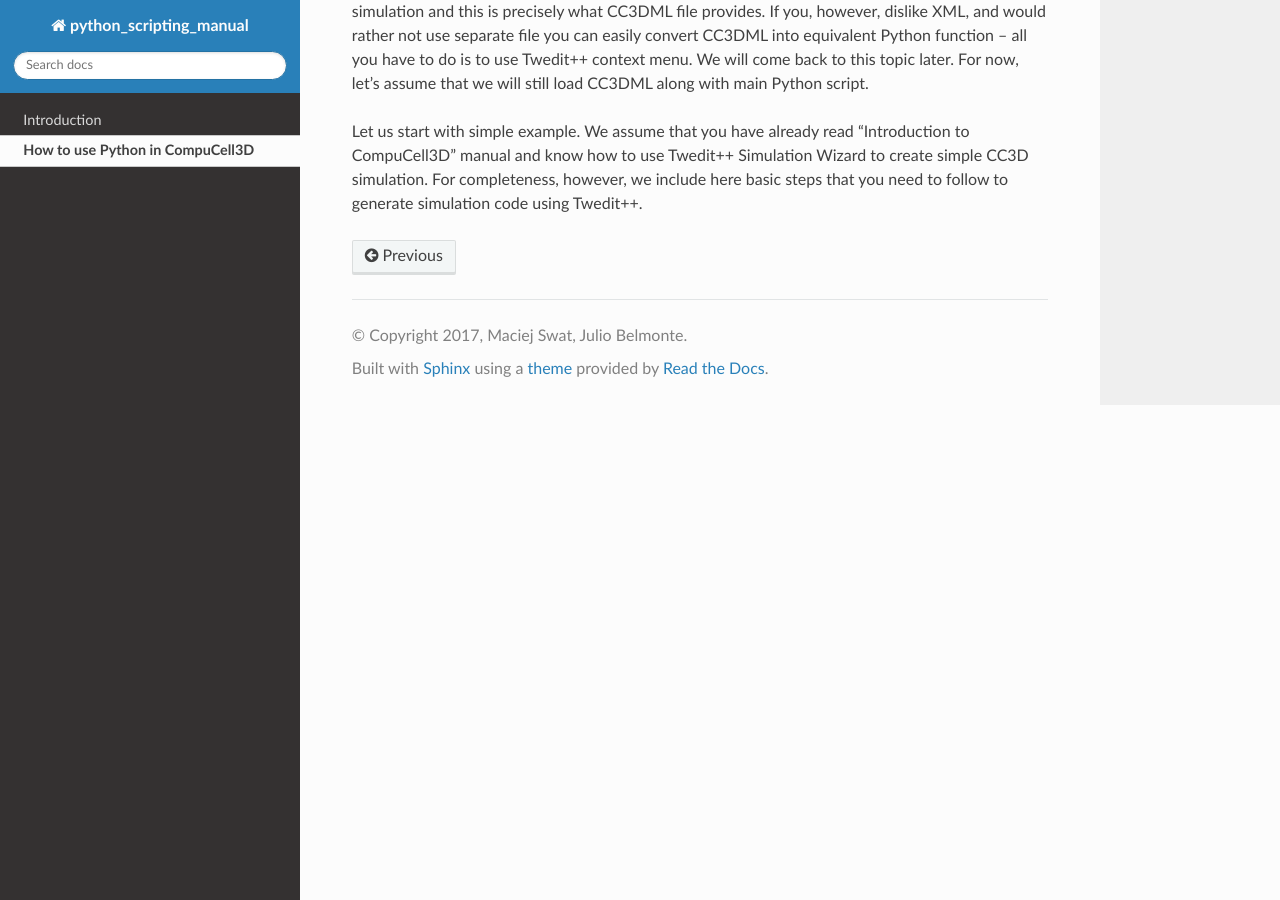
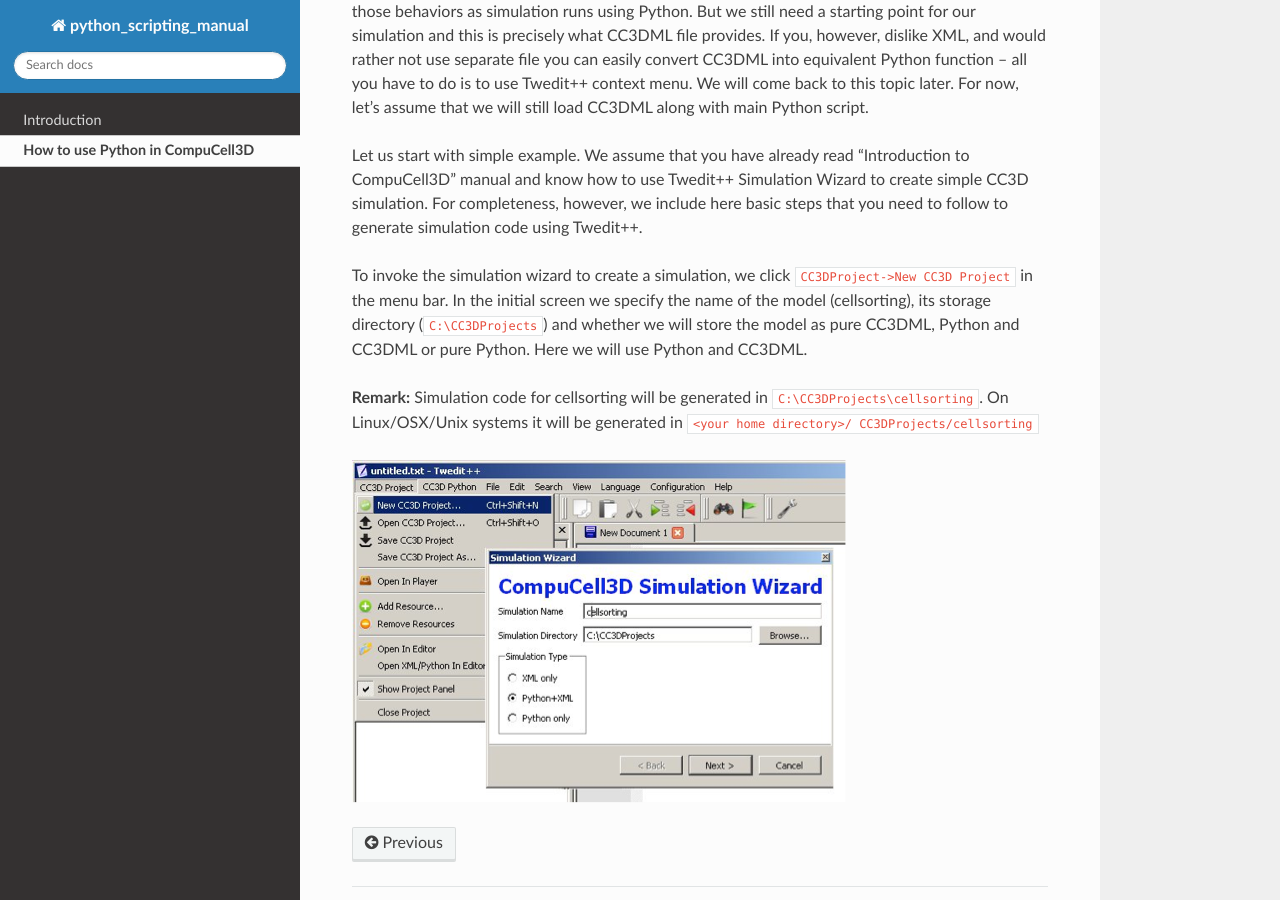
Before and after one commit to CompuCell3D/PythonScriptingManual, a Sphinx documentation site: the page built from docs/how_to_use_python_in_cc3d.rst, in a window 1280 px wide and 900 px high, scrolled down 664 px. Built offline with Sphinx 7.4.7 and the Read the Docs theme 2.0.0, drawn with Linux system fonts in a browser that asks for light colours.

Commit message:
added image

```diff
--- a/docs/how_to_use_python_in_cc3d.rst
+++ b/docs/how_to_use_python_in_cc3d.rst
@@ -2,6 +2,7 @@ How to use Python in CompuCell3D
 ================================
 
 The most convenient way to start Python scripting in CC3D is by learning Twedit++. With just few clicks you will be able to create a template of working CC3D simulation which then you can customize to fit your needs. Additionally, each CC3D installation includes examples of simple simulations that demonstrate usage of most important CC3D features and studying these will give you a lot of insight into how to build Python scripts in CC3D.
+
 **Hint:** Twedit++ has CC3D Python Menu which greatly simplifies Python coding in CC3D. Make sure to familiarize yourself with this conveninent tool.
 
 Every CC3D simulation that uses Python consists of the, so called, main Python script. The structure of this script is fairly “rigid” (templated) which implies that, unless you know exactly what you are doing, you should make changes in this script only in few disctinc places, leaveing the rest of the template untouched. The goal of the main Python script is to setup a CC3D simulation and make sure that all modules are initialized in the correct order. Typically, the only place where you, as a user, will modify this script is towards the end of the script where you register your extension modules (steppables and plugins).
@@ -9,3 +10,9 @@ Every CC3D simulation that uses Python consists of the, so called, main Python s
 Another task of main Python script is to load CC3DML file which contains initial description of cellular behaviors. You may ask, why we need CC3DML file when we are using Python. Wasn’t the goal of Python to replace CC3DML? There are two answers to this question short and long. The short answer is that CC3DML provides the description of INITIAL cell behaviors and we will modify those behaviors as simulation runs using Python. But we still need a starting point for our simulation and this is precisely what CC3DML file provides. If you, however, dislike XML, and would rather not use separate file you can easily convert CC3DML into equivalent Python function – all you have to do is to use Twedit++ context menu. We will come back to this topic later. For now, let’s assume that we will still load CC3DML along with main Python script.
 
 Let us start with simple example. We assume that you have already read “Introduction to CompuCell3D” manual and know how to use Twedit++ Simulation Wizard to create simple CC3D simulation. For completeness, however,  we include here basic steps that you need to follow to generate simulation code using Twedit++.
+
+To invoke the simulation wizard to create a simulation, we click ``CC3DProject->New CC3D Project`` in the menu bar. In the initial screen we specify the name of the model (cellsorting), its storage directory (``C:\CC3DProjects``) and whether we will store the model as pure CC3DML, Python and CC3DML or pure Python. Here we will use Python and CC3DML.
+
+**Remark:** Simulation code for cellsorting will be generated in ``C:\CC3DProjects\cellsorting``. On Linux/OSX/Unix systems it will be generated in ``<your home directory>/ CC3DProjects/cellsorting``
+
+.. image:: images/wizard_twedit.png
```
Also changed, not shown: docs/images/wizard_twedit.png (added).
